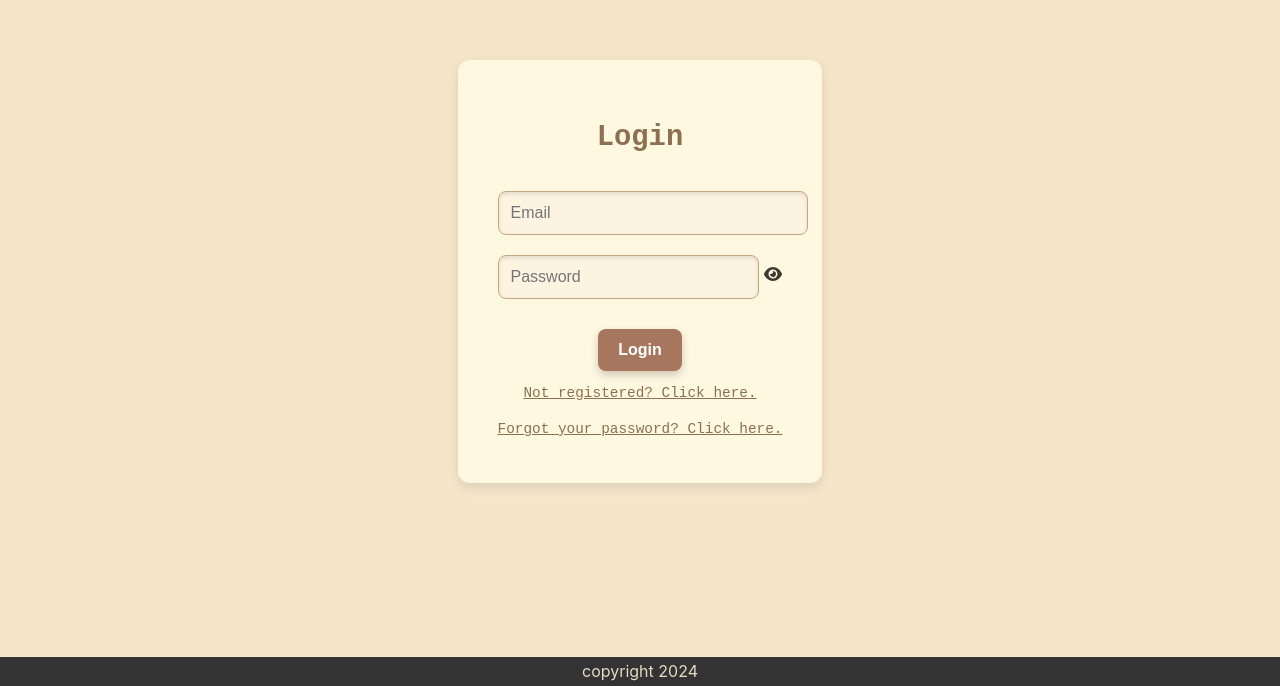
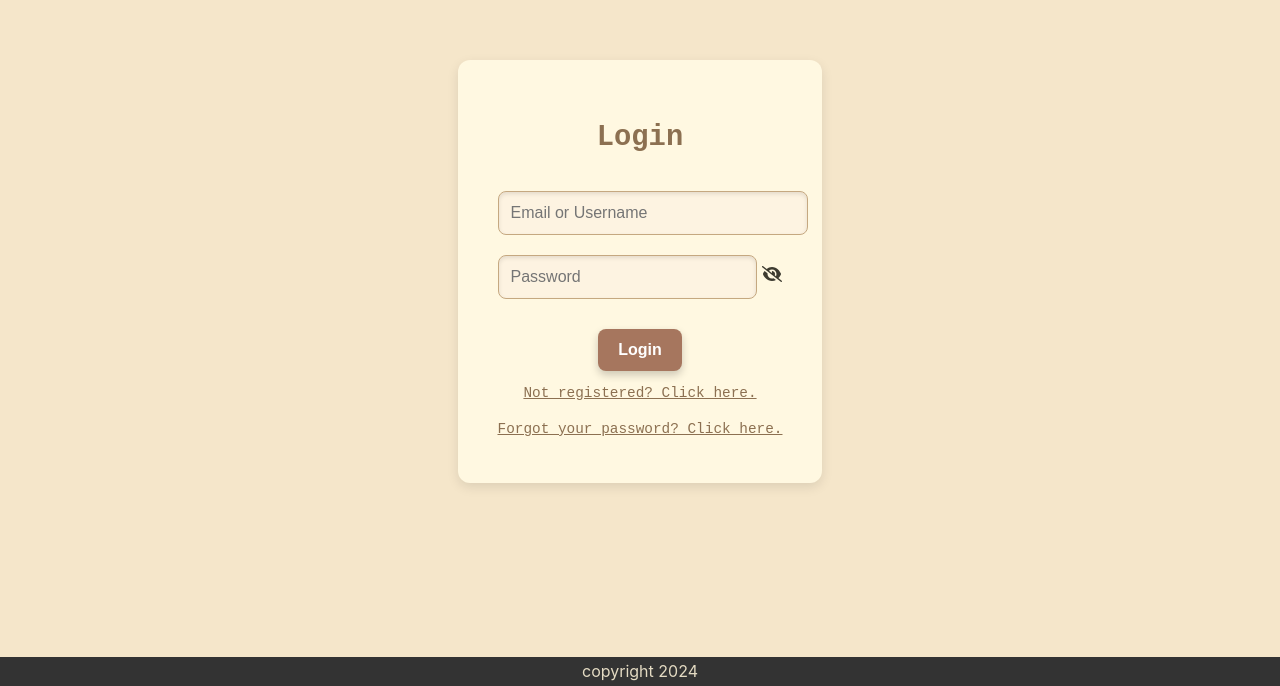
Before and after one commit to Dave1206/Memory-App, a React (Create React App) app in the folder client/: page /login in a window 1280 px wide. Shown: the part 114-800 px from the top of the page. Built offline with nearby package versions, Linux system fonts and the light colour scheme; no server answers.

Commit message:
Forgot to add client side changes to last commit

```diff
--- a/client/src/components/auth/AuthContext.jsx
+++ b/client/src/components/auth/AuthContext.jsx
@@ -13,21 +13,21 @@ export const AuthProvider = ({ children }) => {
     setIsModMode(prevMode => !prevMode);
   };
 
-  const login = async (email, password) => {
-    console.log("Login has been called.");
+  const login = async (identifier, password) => {
     try {
-      const response = await axios.post("/login", { email, password }, { withCredentials: true });
+      const response = await axios.post("/login", { identifier, password }, { withCredentials: true });
       setUser(response.data.user);
       return response.data.user;
     } catch (error) {
-      console.error("Login error:", error.response?.data || error.message);
-      throw error;
+      if (error.response) {
+        throw new Error(error.response.data.message || "An error occurred while logging in.");
+      } else {
+        throw new Error("No response from server. Please check your internet connection.");
+      }
     }
   };
 
   const logout = async () => {
-    console.log("Logout has been called.");
-    console.trace();
     try {
       await axios.post("/logout", {}, { withCredentials: true });
       setUser(null);
--- a/client/src/components/auth/AxiosProvider.jsx
+++ b/client/src/components/auth/AxiosProvider.jsx
@@ -21,7 +21,7 @@ export const AxiosProvider = ({ children }) => {
         if (!logoutTriggered.current){
           logoutTriggered.current = true;
           setSessionExpired(true);
-          // logout();
+          logout();
         }
       }
       return Promise.reject(error);
--- a/client/src/components/auth/Login.jsx
+++ b/client/src/components/auth/Login.jsx
@@ -9,11 +9,12 @@ import ForgotPassword from "./ForgotPassword";
 import '../../styles/Login.css';
 
 const Login = () => {
-  const [email, setEmail] = useState("");
+  const [identifier, setIdentifier] = useState("");
   const [password, setPassword] = useState("");
   const [isRegistered, setIsRegistered] = useState(true);
   const [forgotPassword, setForgotPassword] = useState(false);
   const [showPassword, setShowPassword] = useState(false);
+  const [error, setError] = useState("");
 
   const { login, user } = useAuth();
   const { setSessionExpired } = useAxios();
@@ -23,10 +24,16 @@ const Login = () => {
 
   const togglePasswordVisibility = () => setShowPassword(!showPassword);
 
-  const handleSubmit = (e) => {
+  const handleSubmit = async (e) => {
     e.preventDefault();
-    login(email, password);
-    setSessionExpired(false);
+    setError("");
+
+    try {
+      await login(identifier, password);
+      setSessionExpired(false);
+    } catch (err) {
+      setError(err.message);
+    }
   };
 
   return (
@@ -40,12 +47,13 @@ const Login = () => {
               {isRegistered ? (
                   <div>
                       <h2>Login</h2>
+                      {error && <p style={{ color: "red" }}>{error}</p>}
                       <form onSubmit={handleSubmit}>
                           <input
-                              type="email"
-                              placeholder="Email"
-                              value={email}
-                              onChange={(e) => setEmail(e.target.value)}
+                              type="text"
+                              placeholder="Email or Username"
+                              value={identifier}
+                              onChange={(e) => setIdentifier(e.target.value)}
                           />
                           <div style={{ display: "flex", alignItems: "center" }}>
                             <input
@@ -57,7 +65,7 @@ const Login = () => {
                               style={{ flex: 1 }}
                             />
                             <span onClick={togglePasswordVisibility} style={{ cursor: "pointer", marginLeft: "5px" }}>
-                              {showPassword ? <FontAwesomeIcon icon={faEyeSlash} /> : <FontAwesomeIcon icon={faEye} />}
+                              {showPassword ? <FontAwesomeIcon icon={faEye} /> : <FontAwesomeIcon icon={faEyeSlash} />}
                             </span>
                           </div>
                           <button type="submit">Login</button>
--- a/client/src/components/auth/Register.jsx
+++ b/client/src/components/auth/Register.jsx
@@ -26,22 +26,22 @@ const Register = ({ handleClick }) => {
     return usernameRegex.test(name);
   };
 
-  const checkUsernameAvailability = async (name) => {
-    try {
-      const response = await axiosInstance.get(`/check-username?username=${name}`);
-      return response.data.available;
-    } catch (error) {
-      console.error("Error checking username availability:", error);
-      return false;
-    }
-  };
-
   useEffect(() => {
     if (username.length < 3) {
       setIsUsernameValid(false);
       setIsUsernameAvailable(null);
       return;
     }
+
+    const checkUsernameAvailability = async (name) => {
+      try {
+        const response = await axiosInstance.get(`/check-username?username=${name}`);
+        return response.data.available;
+      } catch (error) {
+        console.error("Error checking username availability:", error);
+        return false;
+      }
+    };
 
     if (validateUsername(username)) {
       setIsUsernameValid(true);
@@ -56,7 +56,7 @@ const Register = ({ handleClick }) => {
       setIsUsernameValid(false);
       setIsUsernameAvailable(null);
     }
-  }, [username]);
+  }, [username, axiosInstance]);
 
   const handleRegister = async (e) => {
     e.preventDefault();
@@ -117,9 +117,9 @@ const Register = ({ handleClick }) => {
             onChange={(e) => setUsername(e.target.value)}
             required
           />
-          {isUsernameValid === false && <span style={{ color: "red" }}><FontAwesomeIcon icon={faTimesCircle} /></span>}
-          {isUsernameValid && isUsernameAvailable === true && <span style={{ color: "green" }}><FontAwesomeIcon icon={faCheckCircle} /></span>}
-          {isUsernameValid && isUsernameAvailable === false && <span style={{ color: "red" }}><FontAwesomeIcon icon={faTimesCircle} /></span>}
+          {username.length > 0 && isUsernameValid === false && <span className="check-username" style={{ color: "red" }}><FontAwesomeIcon icon={faTimesCircle} /></span>}
+          {isUsernameValid && isUsernameAvailable === true && <span className="check-username" style={{ color: "green" }}><FontAwesomeIcon icon={faCheckCircle} /></span>}
+          {isUsernameValid && isUsernameAvailable === false && <span className="check-username" style={{ color: "red" }}><FontAwesomeIcon icon={faTimesCircle} /></span>}
         </div>
         <div>
           <label>Email:</label>
@@ -143,7 +143,7 @@ const Register = ({ handleClick }) => {
               style={{ flex: 1 }}
             />
             <span onClick={togglePasswordVisibility} style={{ cursor: "pointer", marginLeft: "5px" }}>
-              {showPassword ? <FontAwesomeIcon icon={faEyeSlash} /> : <FontAwesomeIcon icon={faEye} />}
+              {!showPassword ? <FontAwesomeIcon icon={faEyeSlash} /> : <FontAwesomeIcon icon={faEye} />}
             </span>
           </div>
         </div>
@@ -159,7 +159,7 @@ const Register = ({ handleClick }) => {
               style={{ flex: 1 }}
             />
             <span onClick={toggleConfirmPasswordVisibility} style={{ cursor: "pointer", marginLeft: "5px" }}>
-              {showConfirmPassword ? <FontAwesomeIcon icon={faEyeSlash} /> : <FontAwesomeIcon icon={faEye} />}
+              {!showConfirmPassword ? <FontAwesomeIcon icon={faEyeSlash} /> : <FontAwesomeIcon icon={faEye} />}
             </span>
           </div>
           <small>
--- a/client/src/styles/Login.css
+++ b/client/src/styles/Login.css
@@ -6,25 +6,26 @@
     justify-content: center;
     height: 100%;
     width: 100%;
-    font-family: 'Courier New', Courier, monospace; /* Retro feel */
-    background-color: #f5e6ca; /* Warm, nostalgic background */
-    color: #3d3b30; /* Subtle text color */
+    font-family: 'Courier New', Courier, monospace;
+    background-color: #f5e6ca;
+    color: #3d3b30;
     padding: 20px;
 }
 
 /* Form card styling */
 .login-card {
-    background-color: #fff8e1; /* Soft, off-white background */
+    position: relative;
+    background-color: #fff8e1;
     padding: 40px;
     border-radius: 12px;
-    box-shadow: 0px 4px 12px rgba(0, 0, 0, 0.1); /* Soft shadow for depth */
+    box-shadow: 0px 4px 12px rgba(0, 0, 0, 0.1);
     max-width: 300px;
     text-align: center;
 }
 
 /* Title styling */
 .login-card h2 {
-    color: #8c7051; /* Warm heading color */
+    color: #8c7051;
     font-size: 1.8em;
     margin-bottom: 20px;
     font-weight: bold;
@@ -36,12 +37,12 @@
     padding: 12px;
     margin: 10px 0;
     border-radius: 8px;
-    border: 1px solid #c5a880; /* Soft border color */
+    border: 1px solid #c5a880;
     background-color: #fdf3e1;
     font-size: 1em;
     color: #3d3b30;
     outline: none;
-    box-shadow: inset 0px 2px 4px rgba(0, 0, 0, 0.1); /* Subtle inner shadow */
+    box-shadow: inset 0px 2px 4px rgba(0, 0, 0, 0.1);
     transition: background-color 0.3s ease;
 }
 
@@ -51,17 +52,17 @@
     font-size: 1em;
     font-weight: bold;
     color: #ffffff;
-    background-color: #a6765e; /* Inviting, retro button color */
+    background-color: #a6765e;
     border: none;
     border-radius: 8px;
     cursor: pointer;
     transition: background-color 0.3s ease;
     margin-top: 20px;
-    box-shadow: 0px 4px 8px rgba(0, 0, 0, 0.2); /* Shadow for depth */
+    box-shadow: 0px 4px 8px rgba(0, 0, 0, 0.2);
 }
 
 .login-card button:hover {
-    background-color: #8c5e45; /* Darken on hover */
+    background-color: #8c5e45;
 }
 
 /* Link styling */
@@ -74,5 +75,11 @@
 }
 
 .login-card p:hover {
-    color: #6d5238; /* Darker color on hover */
+    color: #6d5238;
 }
+
+.check-username {
+    position: absolute;
+    left: 15px;
+    top: 168px;
+}
```
